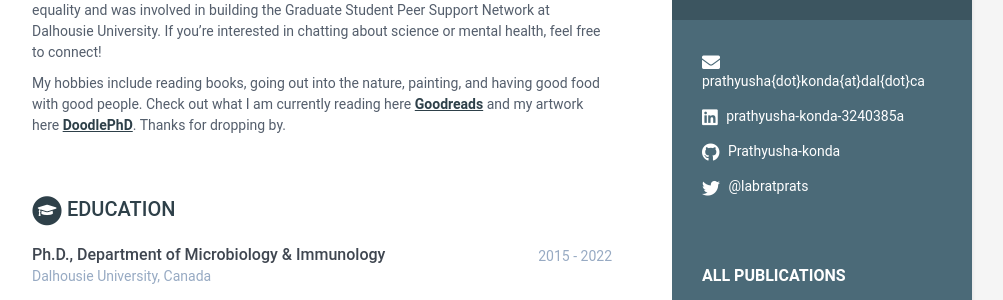
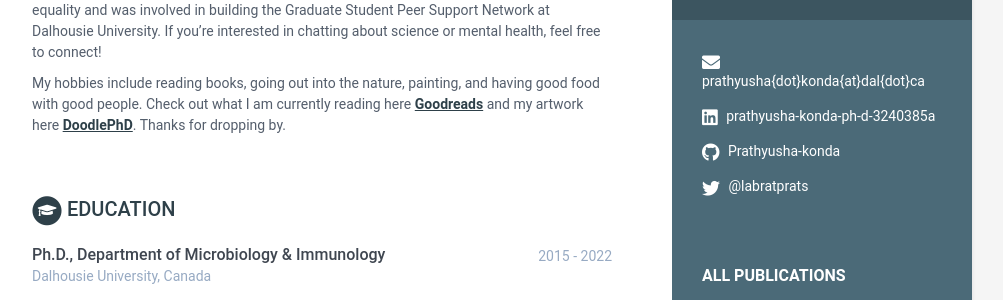
Before and after one commit to Prathyusha-konda/Website, a Jekyll site: the page built from index.html, in a window 1280 px wide and 900 px high. Shown: the part 276-576 px from the top of the window, without its empty margins (168-1171 px from the left). Built offline with Jekyll 4.4.1, drawn with Linux system fonts in a browser that asks for light colours.

```diff
--- a/_data/data.yml
+++ b/_data/data.yml
@@ -13,7 +13,7 @@ sidebar:
 
     # Sidebar links
     email: prathyusha{dot}konda{at}dal{dot}ca
-    linkedin: prathyusha-konda-3240385a
+    linkedin: prathyusha-konda-ph-d-3240385a
     github: Prathyusha-konda
     twitter: '@labratprats'
     #goodreads: # Number-Username, e.g. 123456-alandoe
```
